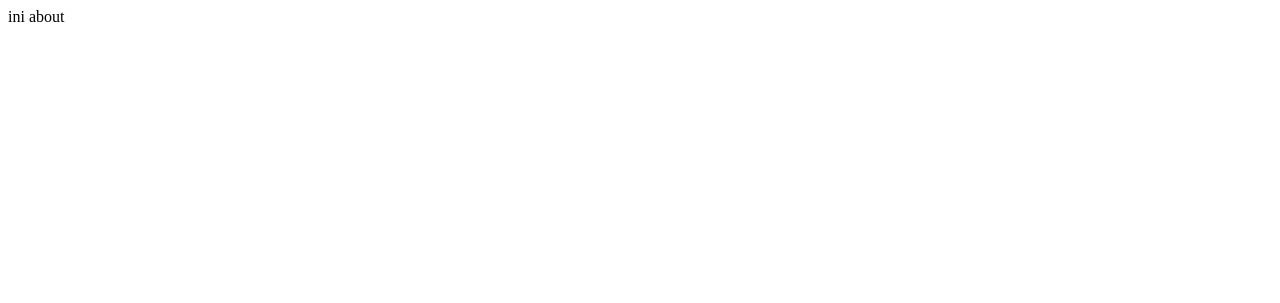
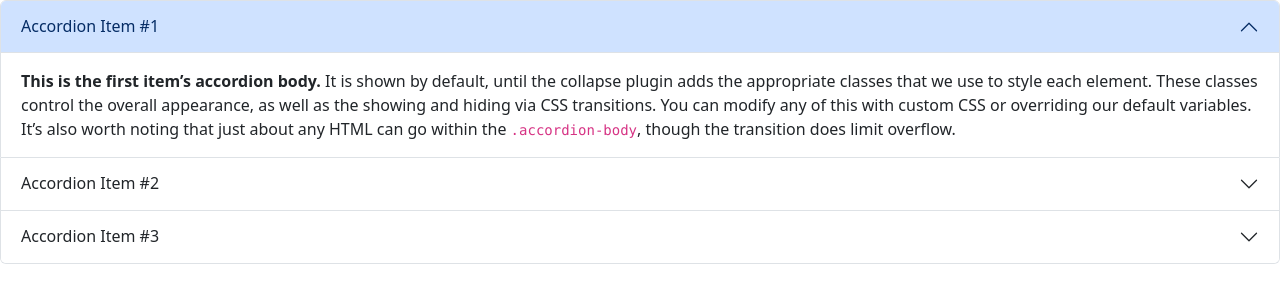
Before and after one commit to nurramdandoni/belajar-django, a Django app: page /about/ in a window 1280 px wide. Before the commit the part shown is almost empty. Shown: the top 303 px of the page. Run offline with Django 5.2, Linux system fonts and the light colour scheme.

Commit message:
[template] : add header bootstrap support

```diff
--- a/about/templates/about.html
+++ b/about/templates/about.html
@@ -1,11 +1,113 @@
 <!DOCTYPE html>
 <html lang="en">
-<head>
-    <meta charset="UTF-8">
-    <meta name="viewport" content="width=device-width, initial-scale=1.0">
+  <head>
+    <meta charset="UTF-8" />
+    <meta name="viewport" content="width=device-width, initial-scale=1.0" />
+    <link
+      href="https://cdn.jsdelivr.net/npm/bootstrap@5.3.6/dist/css/bootstrap.min.css"
+      rel="stylesheet"
+      integrity="sha384-4Q6Gf2aSP4eDXB8Miphtr37CMZZQ5oXLH2yaXMJ2w8e2ZtHTl7GptT4jmndRuHDT"
+      crossorigin="anonymous"
+    />
+    <script
+      src="https://cdn.jsdelivr.net/npm/bootstrap@5.3.6/dist/js/bootstrap.bundle.min.js"
+      integrity="sha384-j1CDi7MgGQ12Z7Qab0qlWQ/Qqz24Gc6BM0thvEMVjHnfYGF0rmFCozFSxQBxwHKO"
+      crossorigin="anonymous"
+    ></script>
     <title>About</title>
-</head>
-<body>
-    ini about
-</body>
+  </head>
+  <body>
+    <div class="accordion" id="accordionExample">
+      <div class="accordion-item">
+        <h2 class="accordion-header">
+          <button
+            class="accordion-button"
+            type="button"
+            data-bs-toggle="collapse"
+            data-bs-target="#collapseOne"
+            aria-expanded="true"
+            aria-controls="collapseOne"
+          >
+            Accordion Item #1
+          </button>
+        </h2>
+        <div
+          id="collapseOne"
+          class="accordion-collapse collapse show"
+          data-bs-parent="#accordionExample"
+        >
+          <div class="accordion-body">
+            <strong>This is the first item’s accordion body.</strong> It is
+            shown by default, until the collapse plugin adds the appropriate
+            classes that we use to style each element. These classes control the
+            overall appearance, as well as the showing and hiding via CSS
+            transitions. You can modify any of this with custom CSS or
+            overriding our default variables. It’s also worth noting that just
+            about any HTML can go within the <code>.accordion-body</code>,
+            though the transition does limit overflow.
+          </div>
+        </div>
+      </div>
+      <div class="accordion-item">
+        <h2 class="accordion-header">
+          <button
+            class="accordion-button collapsed"
+            type="button"
+            data-bs-toggle="collapse"
+            data-bs-target="#collapseTwo"
+            aria-expanded="false"
+            aria-controls="collapseTwo"
+          >
+            Accordion Item #2
+          </button>
+        </h2>
+        <div
+          id="collapseTwo"
+          class="accordion-collapse collapse"
+          data-bs-parent="#accordionExample"
+        >
+          <div class="accordion-body">
+            <strong>This is the second item’s accordion body.</strong> It is
+            hidden by default, until the collapse plugin adds the appropriate
+            classes that we use to style each element. These classes control the
+            overall appearance, as well as the showing and hiding via CSS
+            transitions. You can modify any of this with custom CSS or
+            overriding our default variables. It’s also worth noting that just
+            about any HTML can go within the <code>.accordion-body</code>,
+            though the transition does limit overflow.
+          </div>
+        </div>
+      </div>
+      <div class="accordion-item">
+        <h2 class="accordion-header">
+          <button
+            class="accordion-button collapsed"
+            type="button"
+            data-bs-toggle="collapse"
+            data-bs-target="#collapseThree"
+            aria-expanded="false"
+            aria-controls="collapseThree"
+          >
+            Accordion Item #3
+          </button>
+        </h2>
+        <div
+          id="collapseThree"
+          class="accordion-collapse collapse"
+          data-bs-parent="#accordionExample"
+        >
+          <div class="accordion-body">
+            <strong>This is the third item’s accordion body.</strong> It is
+            hidden by default, until the collapse plugin adds the appropriate
+            classes that we use to style each element. These classes control the
+            overall appearance, as well as the showing and hiding via CSS
+            transitions. You can modify any of this with custom CSS or
+            overriding our default variables. It’s also worth noting that just
+            about any HTML can go within the <code>.accordion-body</code>,
+            though the transition does limit overflow.
+          </div>
+        </div>
+      </div>
+    </div>
+  </body>
 </html>
```
